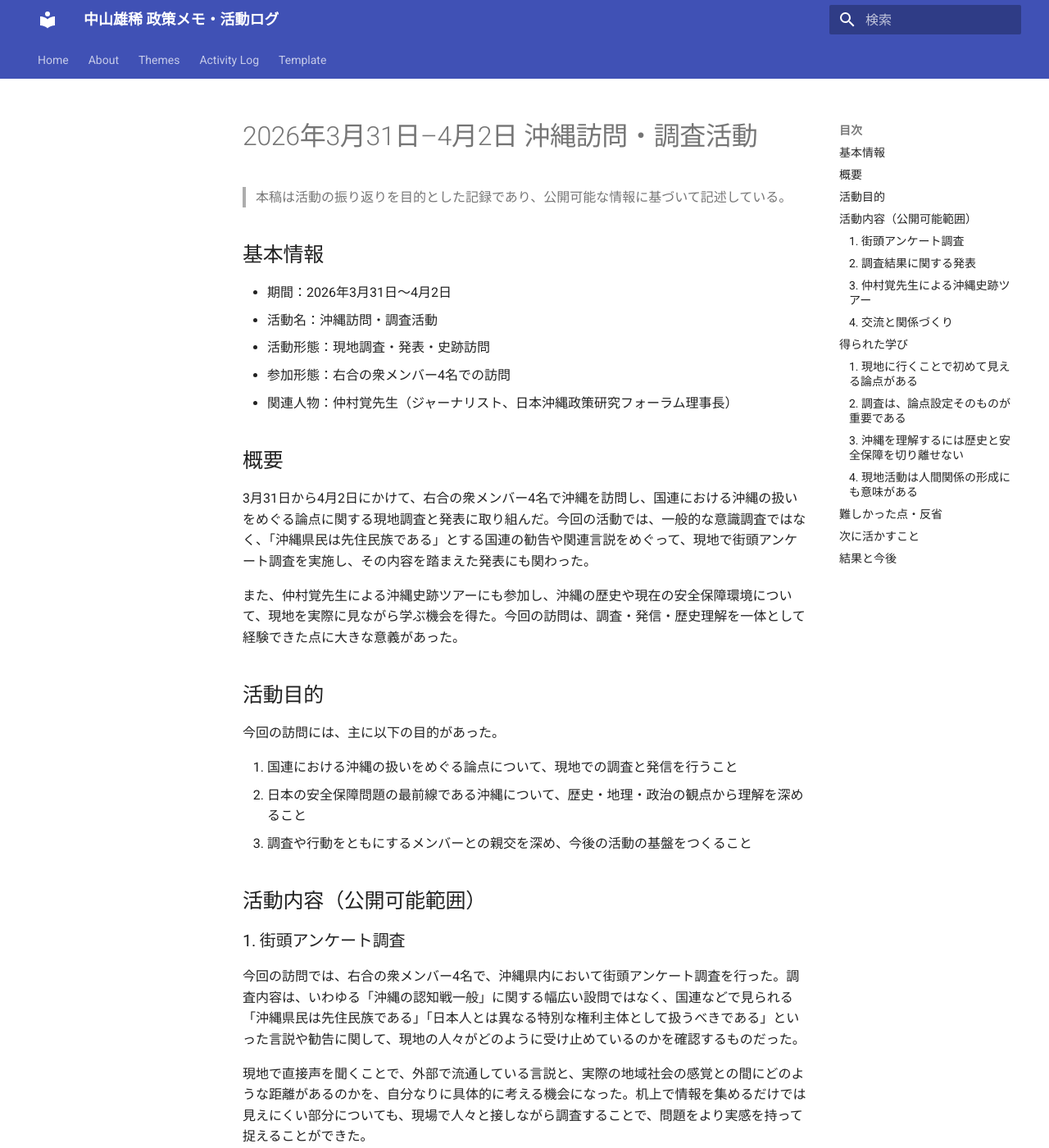
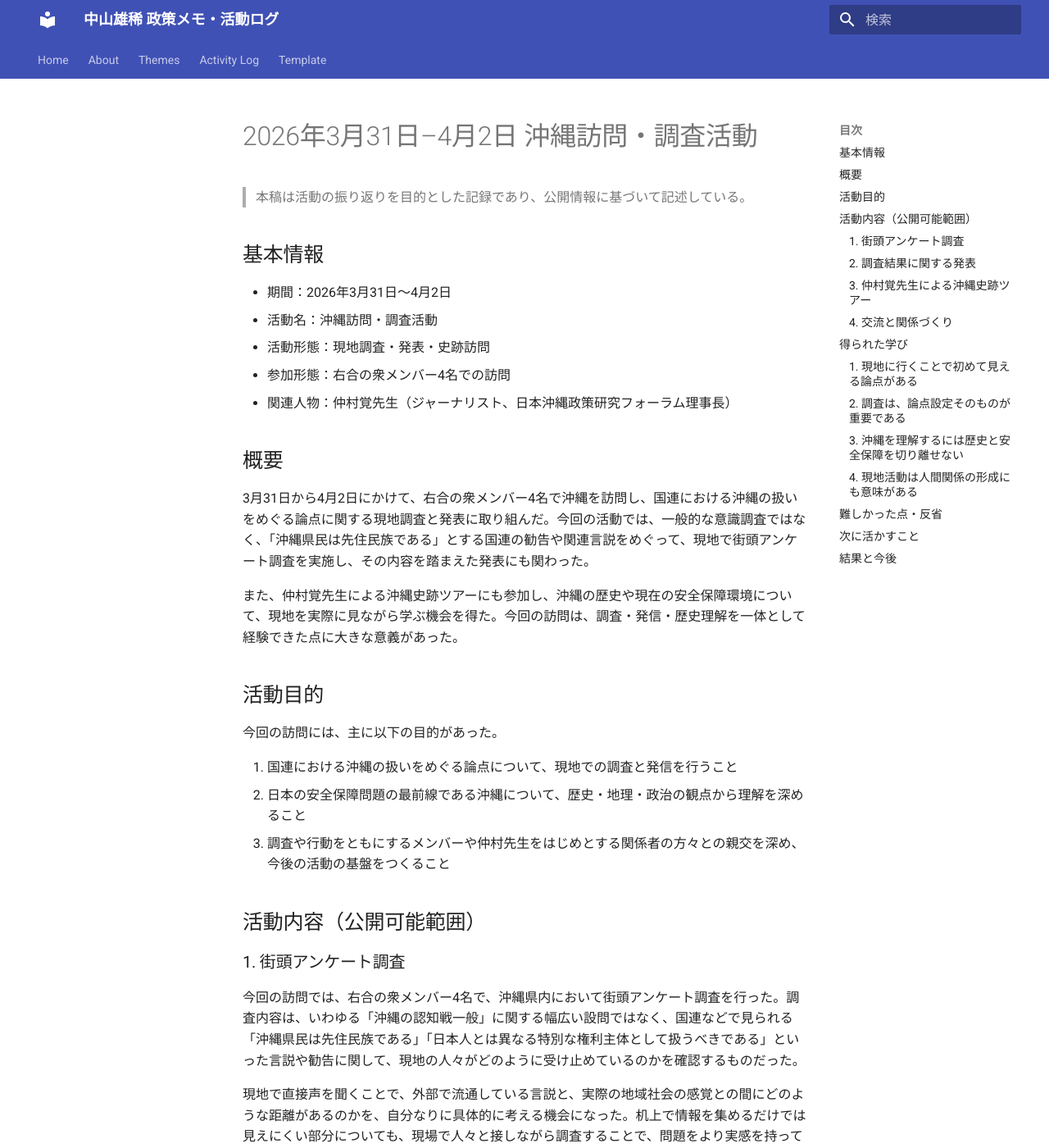
Before and after one commit to yu-ki-nakayama/policy-notes, an MkDocs documentation site: the page built from docs/activity/20260402.md, in a window 1280 px wide and 1400 px high. Shown: the whole window at 82% size. Built offline with MkDocs 1.6.1 and Material for MkDocs 9.7.7, drawn with Linux system fonts in a browser that asks for light colours.

Commit message:
Update 20260402.md

```diff
--- a/docs/activity/20260402.md
+++ b/docs/activity/20260402.md
@@ -1,6 +1,6 @@
 # 2026年3月31日–4月2日 沖縄訪問・調査活動
 
-> 本稿は活動の振り返りを目的とした記録であり、公開可能な情報に基づいて記述している。
+> 本稿は活動の振り返りを目的とした記録であり、公開情報に基づいて記述している。
 
 ## 基本情報
 
@@ -22,7 +22,7 @@
 
 1. 国連における沖縄の扱いをめぐる論点について、現地での調査と発信を行うこと
 2. 日本の安全保障問題の最前線である沖縄について、歴史・地理・政治の観点から理解を深めること
-3. 調査や行動をともにするメンバーとの親交を深め、今後の活動の基盤をつくること
+3. 調査や行動をともにするメンバーや仲村先生をはじめとする関係者の方々との親交を深め、今後の活動の基盤をつくること
 
 ## 活動内容（公開可能範囲）
 
```
